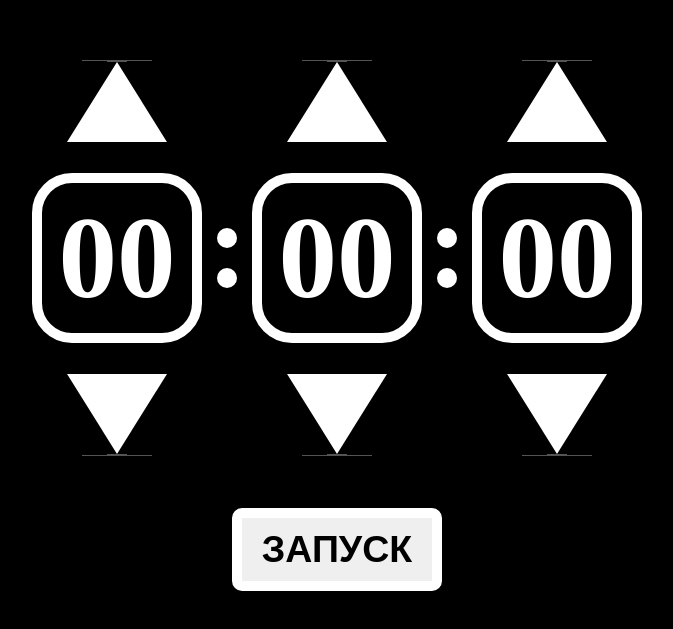
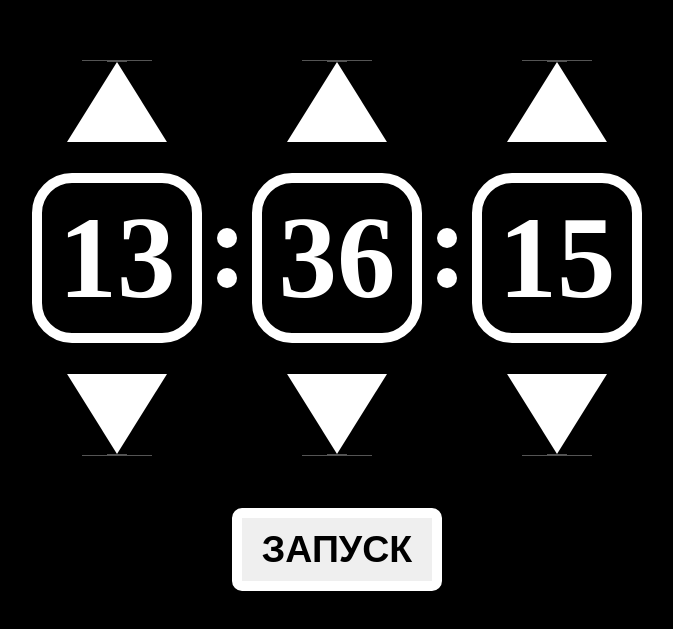
Before and after one commit to amoCRM-syrovezhko-test-task/timer, a React (Create React App) app: page / in a window 1280 px wide. Shown: the part 101-730 px from the top of the page, without its empty margins (303-976 px from the left). Built offline with nearby package versions, Linux system fonts and the light colour scheme.

Commit message:
refactor: set `default` time; set calc to `1 sec`

```diff
--- a/src/App.js
+++ b/src/App.js
@@ -4,7 +4,7 @@ import Button from './components/Button';
 import { useState } from 'react';
 
 function App() {
-  const [time, setTime] = useState({s: 0, m: 0, h: 0});
+  const [time, setTime] = useState({s: 15, m: 36, h: 13});
   const [defaultScreen, setDefaultScreen] = useState(true);
   const [interv, setInterv] = useState();
   const [pause, setPause] = useState(false);
@@ -14,7 +14,7 @@ function App() {
   const startFunc = () => {
     if (time.h > 0 || time.m > 0 || time.s > 0) {
       run();
-      setInterv(setInterval(run, 100));
+      setInterv(setInterval(run, 1000));
       setDefaultScreen(false);
     }
   }
```
